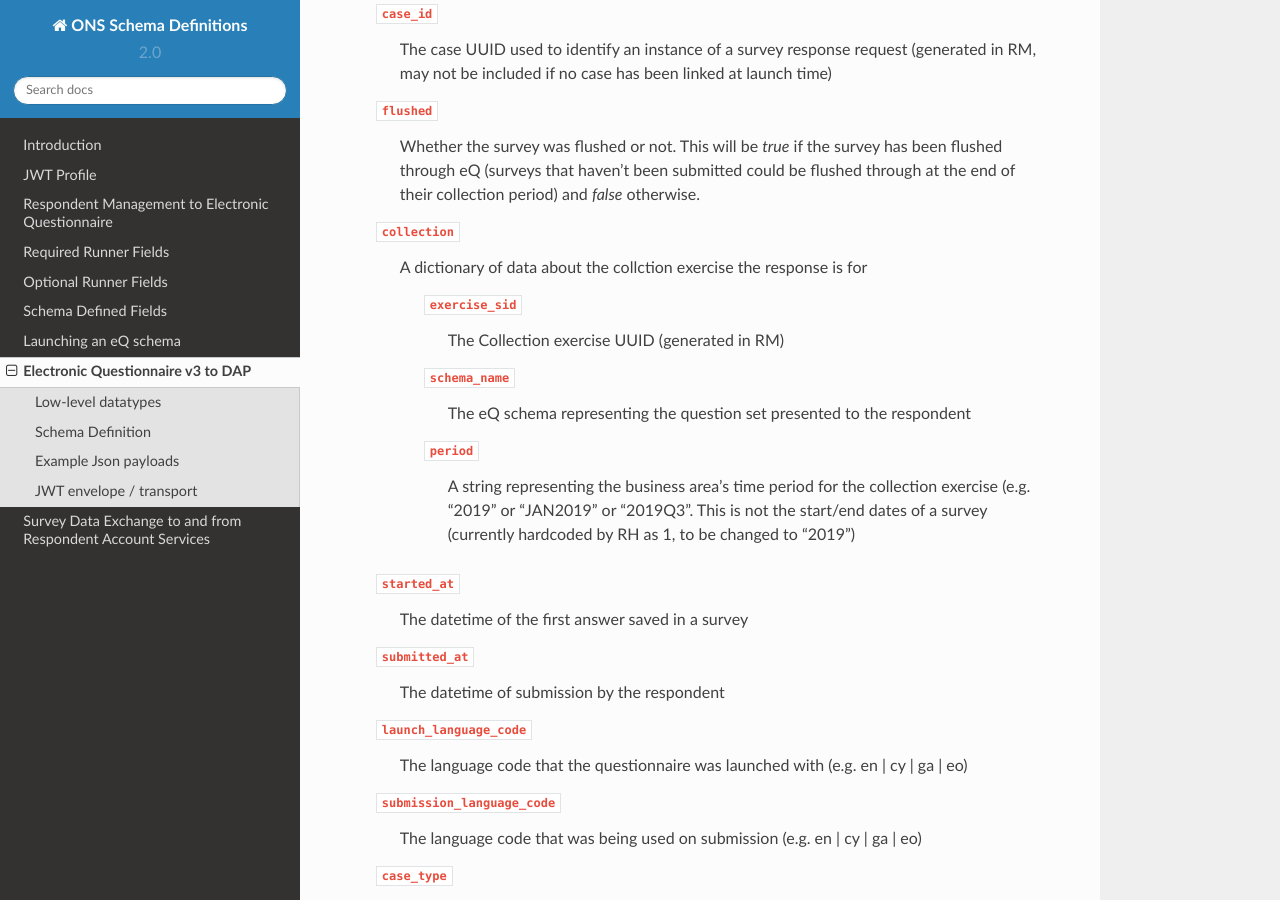
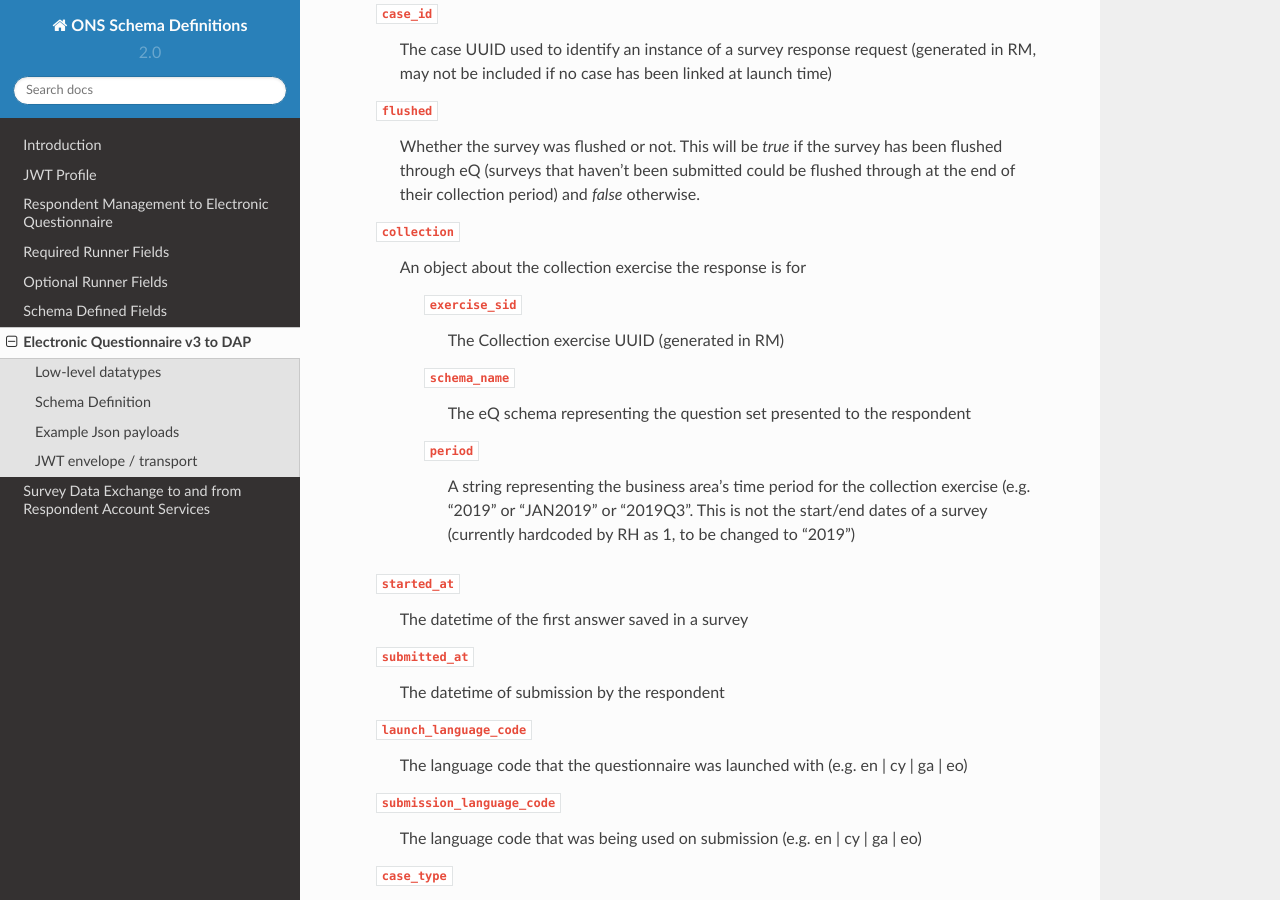
Before and after one commit to ONSdigital/ons-schema-definitions, a Sphinx documentation site: the page built from docs/electronic_questionnaire_to_dap.rst, in a window 1280 px wide and 900 px high, scrolled down 1188 px. Built offline with Sphinx 7.4.7 and the Read the Docs theme 2.0.0, drawn with Linux system fonts in a browser that asks for light colours.

Commit message:
Changes suggested in review

```diff
--- a/docs/electronic_questionnaire_to_dap.rst
+++ b/docs/electronic_questionnaire_to_dap.rst
@@ -35,7 +35,7 @@ Schema Definition
   ``flushed``
     Whether the survey was flushed or not. This will be `true` if the survey has been flushed through eQ (surveys that haven't been submitted could be flushed through at the end of their collection period) and `false` otherwise.
   ``collection``
-    A dictionary of data about the collction exercise the response is for
+    An object about the collection exercise the response is for
 
         ``exercise_sid``
           The Collection exercise UUID (generated in RM)
--- a/docs/respondent_management_to_electronic_questionnaire.rst
+++ b/docs/respondent_management_to_electronic_questionnaire.rst
@@ -83,10 +83,6 @@ In addition to the above required fields, some surveys require other data be pas
 ``display_address``
   The case's address to be displayed
 
-Launching an eQ schema
-----------------------
-If the `schema_name` claim is not included (explicitly specifying the questionnaire schema to launch) then the survey, `eq_id` and `form_type` will be used to map to the corresponding schema in Runner.
-
 An example JSON claim
 =====================
 
```
